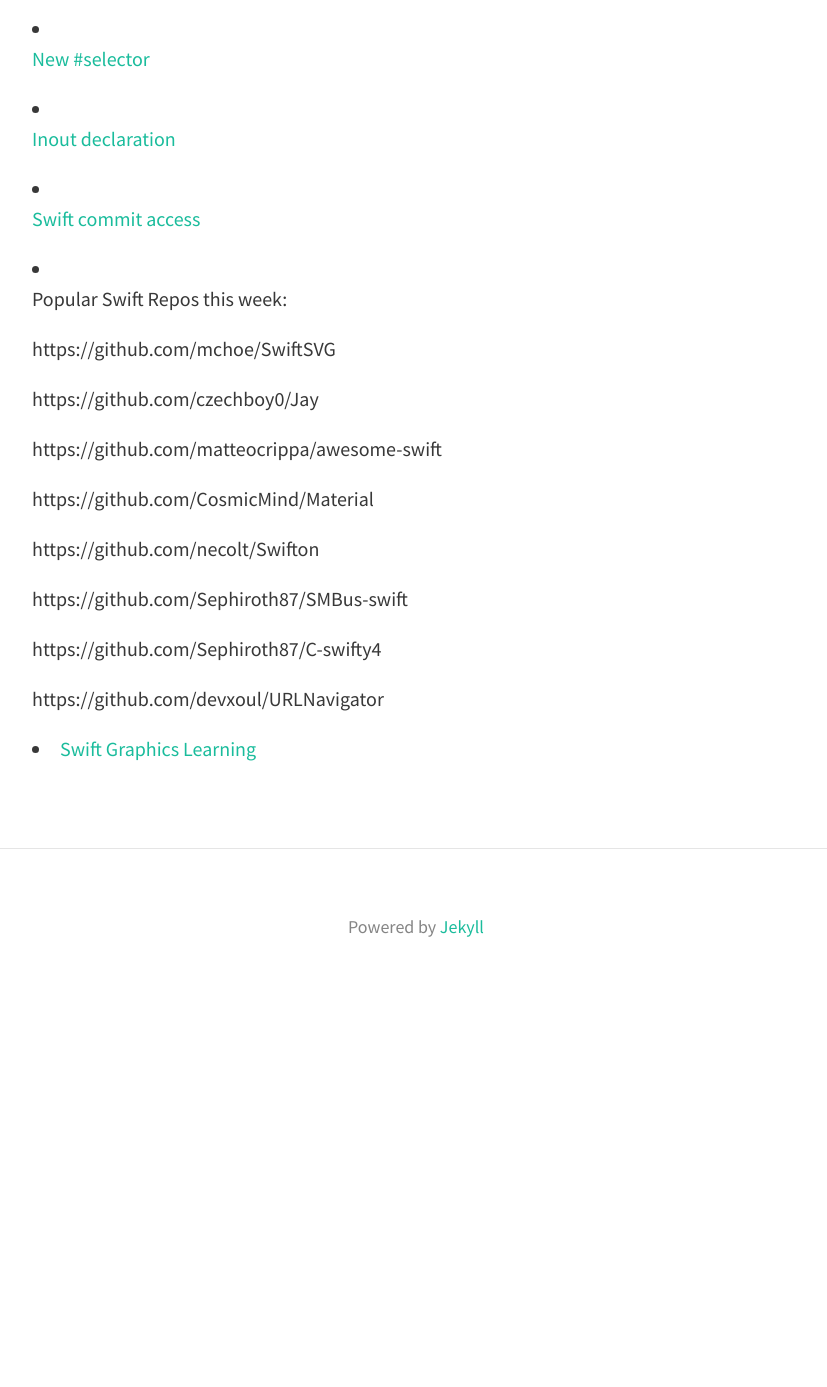
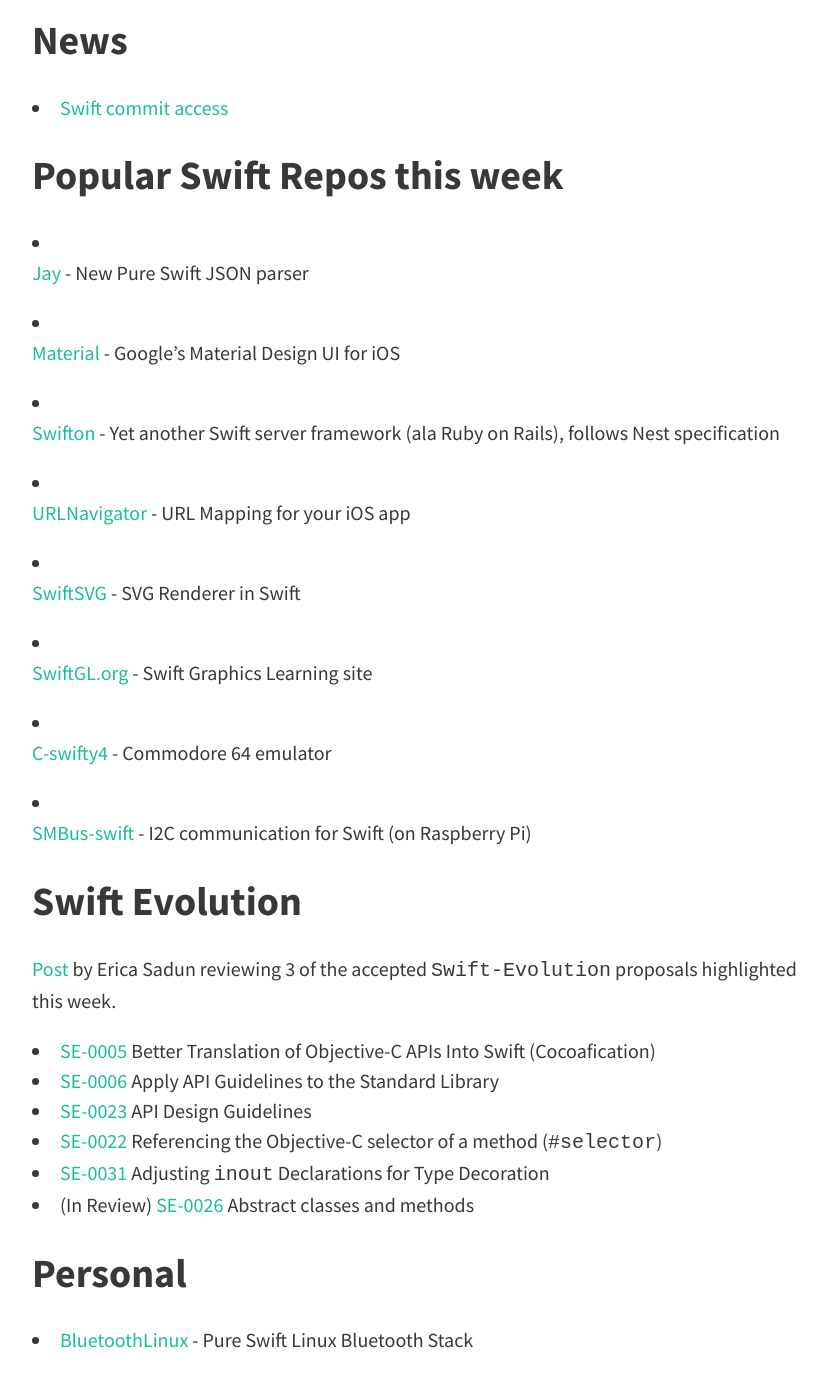
Before and after one commit to SwiftPeru/swiftperu.github.io, a Jekyll site: the page built from _posts/2016-03-04-Weekly-2.md, in a window 1280 px wide and 1400 px high, scrolled down 488 px. Shown: the top 1387 px of the window, without its empty margins (224-1051 px from the left). Built offline with Jekyll 4.4.1, drawn with Linux system fonts in a browser that asks for light colours; nearby versions of some CDN libraries; before the commit the page ends 1492 px from its top, so only the background shows below that.

Commit message:
updated post

```diff
--- a/_posts/2016-03-04-Weekly-2.md
+++ b/_posts/2016-03-04-Weekly-2.md
@@ -8,29 +8,40 @@ title: Swift Weekly 04/03/2016
 
 # Outline
 
-- [New #selector](https://github.com/apple/swift-evolution/blob/master/proposals/0022-objc-selectors.md)
-
-- [Inout declaration](https://github.com/apple/swift-evolution/blob/master/proposals/0031-adjusting-inout-declarations.md)
+## News
 
 - [Swift commit access](https://swift.org/blog/swift-commit-access/)
 
-- Popular Swift Repos this week:
 
-https://github.com/mchoe/SwiftSVG
+## Popular Swift Repos this week
 
-https://github.com/czechboy0/Jay
+- [Jay](https://github.com/czechboy0/Jay) - New Pure Swift JSON parser
 
-https://github.com/matteocrippa/awesome-swift
+- [Material](https://github.com/CosmicMind/Material) - Google's Material Design UI for iOS
 
-https://github.com/CosmicMind/Material
+- [Swifton](https://github.com/necolt/Swifton) - Yet another Swift server framework (ala Ruby on Rails), follows Nest specification
 
-https://github.com/necolt/Swifton
+- [URLNavigator](https://github.com/devxoul/URLNavigator) - URL Mapping for your iOS app
 
-https://github.com/Sephiroth87/SMBus-swift
+- [SwiftSVG](https://github.com/mchoe/SwiftSVG) - SVG Renderer in Swift
 
-https://github.com/Sephiroth87/C-swifty4
+- [SwiftGL.org](http://www.swiftgl.org
+) - Swift Graphics Learning site
 
-https://github.com/devxoul/URLNavigator
+- [C-swifty4](https://github.com/Sephiroth87/C-swifty4) - Commodore 64 emulator
 
-- [Swift Graphics Learning](http://www.swiftgl.org
-)
+- [SMBus-swift](https://github.com/Sephiroth87/SMBus-swift) - I2C communication for Swift (on Raspberry Pi)
+
+## Swift Evolution
+[Post](http://ericasadun.com/2016/03/03/swift-evolution-acceptances-the-big-three/) by Erica Sadun reviewing 3 of the accepted `Swift-Evolution` proposals highlighted this week.
+
+- [SE-0005](https://github.com/apple/swift-evolution/blob/master/proposals/0005-objective-c-name-translation.md) Better Translation of Objective-C APIs Into Swift (Cocoafication)
+- [SE-0006](https://github.com/apple/swift-evolution/blob/master/proposals/0006-apply-api-guidelines-to-the-standard-library.md) Apply API Guidelines to the Standard Library
+- [SE-0023](https://github.com/apple/swift-evolution/blob/master/proposals/0023-api-guidelines.md) API Design Guidelines
+- [SE-0022](https://github.com/apple/swift-evolution/blob/master/proposals/0022-objc-selectors.md) Referencing the Objective-C selector of a method (`#selector`)
+- [SE-0031](https://github.com/apple/swift-evolution/blob/master/proposals/0031-adjusting-inout-declarations.md) Adjusting `inout` Declarations for Type Decoration
+- (In Review) [SE-0026](https://github.com/apple/swift-evolution/blob/master/proposals/0026-abstract-classes-and-methods.md) Abstract classes and methods
+
+## Personal
+
+- [BluetoothLinux](https://github.com/PureSwift/BluetoothLinux) - Pure Swift Linux Bluetooth Stack
```
